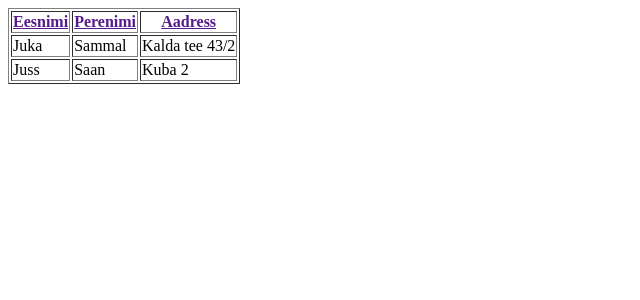
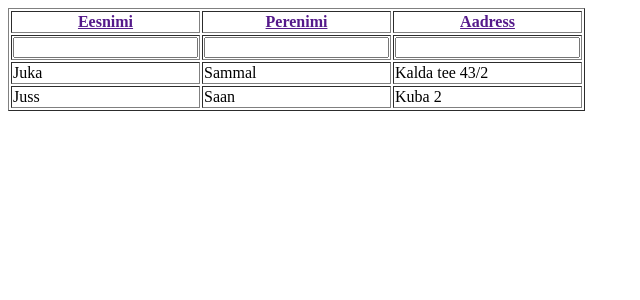
Before and after one commit to mattias0h/pseudoprojekt, a PHP site: page /klient.php in a window 1280 px wide. Shown: the top 300 px of the page, without its empty margins (0-640 px from the left). Run offline with PHP 8.4, Linux system fonts and the light colour scheme; some libraries are stand-ins or nearby versions.

Commit message:
39. Tabeli filtreerimine [Delivers #{number]]

```diff
--- a/klient.php
+++ b/klient.php
@@ -16,6 +16,15 @@
         <th>Aadress</th>
     </tr>
     </thead>
+    <thead>
+    <tr>
+        <th><input type="text" class="search"></th>
+        <th><input type="text" class="search"></th>
+        <th><input type="text" class="search"></th>
+    </tr>
+    </thead>
+    <tbody id="fbody">
+    </tbody>
 </table>
 
 <script type="text/javascript">
@@ -23,7 +32,7 @@
     $(document).ready(function() {
         $.getJSON("api.php", function(data) {
             $.each(data, function (key, val) {
-                $('table').append('<tr id="' + key + '"><td>' + val.eesnimi + '</td>' + '<td>' + val.perenimi + '</td>' + '<td>' + val.aadress + '</td></tr>');
+                $('table').append('<tr id="' + key + '"><td class="col1">' + val.eesnimi + '</td>' + '<td class="col2">' + val.perenimi + '</td>' + '<td class="col3">' + val.aadress + '</td></tr>');
             });
         });
     });
@@ -31,6 +40,14 @@
     var TSort_Data = new Array ('my_table', 's', 's', 's');
     tsRegister();
 
+    $(".search").keyup(function() {
+        var rows = $("#fbody").find("tr").hide();
+        var data = this.value.split(" ");
+        $.each(data, function(i, v) {
+            rows.filter(":contains('" + v + "')").show();
+        });
+    });
+
 </script>
 
 </body>
```
